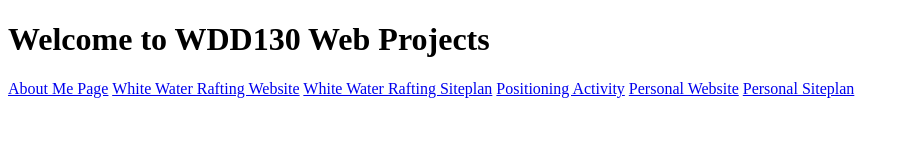
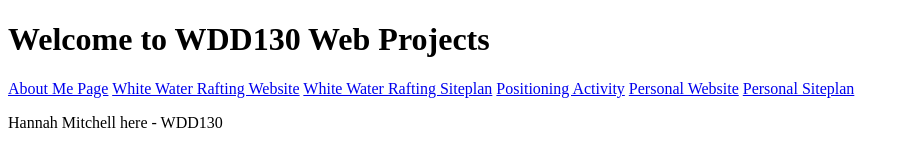
Before and after one commit to Hannahmitchell/wdd130, a plain HTML site: page wdd130/index.html in a window 1280 px wide. Shown: the whole page, without its empty margins (0-909 px from the left). Drawn offline with Linux system fonts and the light colour scheme.

Commit message:
Added a paragragh to the home page

```diff
--- a/wdd130/index.html
+++ b/wdd130/index.html
@@ -16,5 +16,6 @@
   <a href="#">Personal Website</a>
   <a href="#">Personal Siteplan</a>
 </nav>
+<p>Hannah Mitchell here - WDD130</p>
 </body>
 </html>
```
